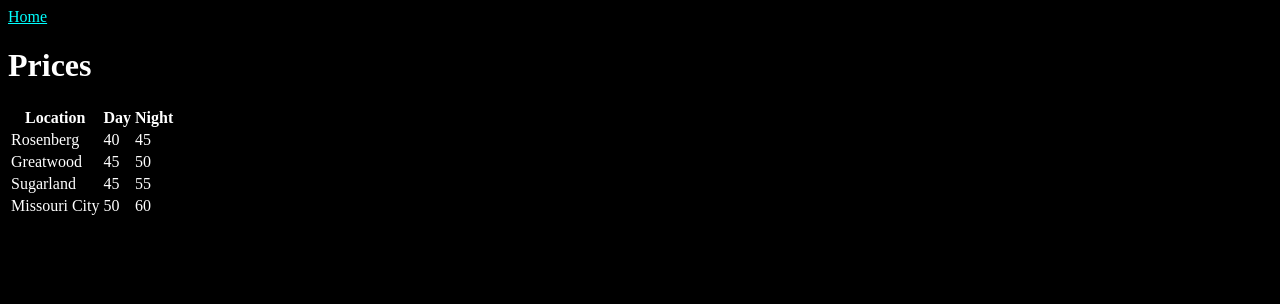
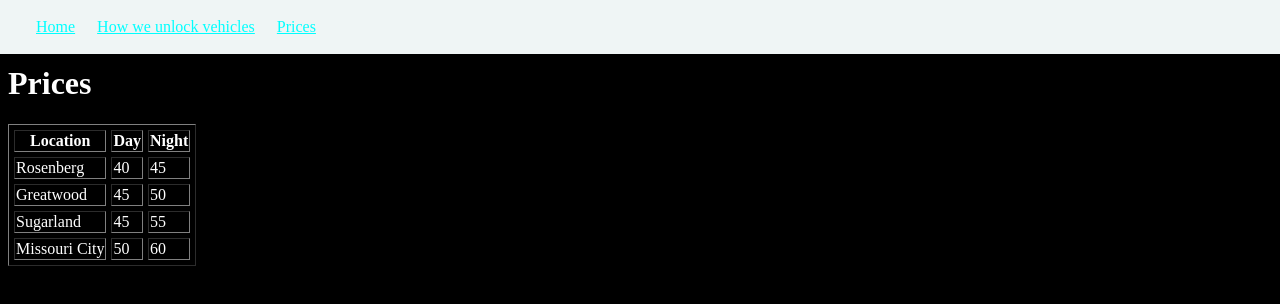
Before and after one commit to 25Moon/cv, a plain HTML site: page prices.html in a window 1280 px wide. Drawn offline with Linux system fonts and the light colour scheme.

Commit message:
Add files via upload

```diff
--- a/prices.html
+++ b/prices.html
@@ -3,11 +3,18 @@
 <head>
     <meta charset="UTF-8">
     <title>Prices</title>
+    <link rel="stylesheet" href="css/styles.css">
 </head>
 <body bgcolor="black" text="white" link="cyan" alink="cyan" vlink="cyan">
-    <a href="index.html">Home</a>
+    <div style="position: fixed; background: #EFF5F5; width: 1280px; left: 0; top: 0; padding: 18px">
+        <a style="margin-right: 18px; margin-left: 18px;" href="index.html">Home</a>
+        <a style="margin-right: 18px;" href="unlock_info.html">How we unlock vehicles</a>
+        <a href="prices.html">Prices</a><br>
+    </div>
+    <br>
+    <br>
     <h1>Prices</h1>
-    <table>
+    <table border="1" cellspacing="5">
         <thead>
             <tr>
                 <th>Location</th>
```
Also changed, not shown: unlock_info.html (+8 -1 lines).
